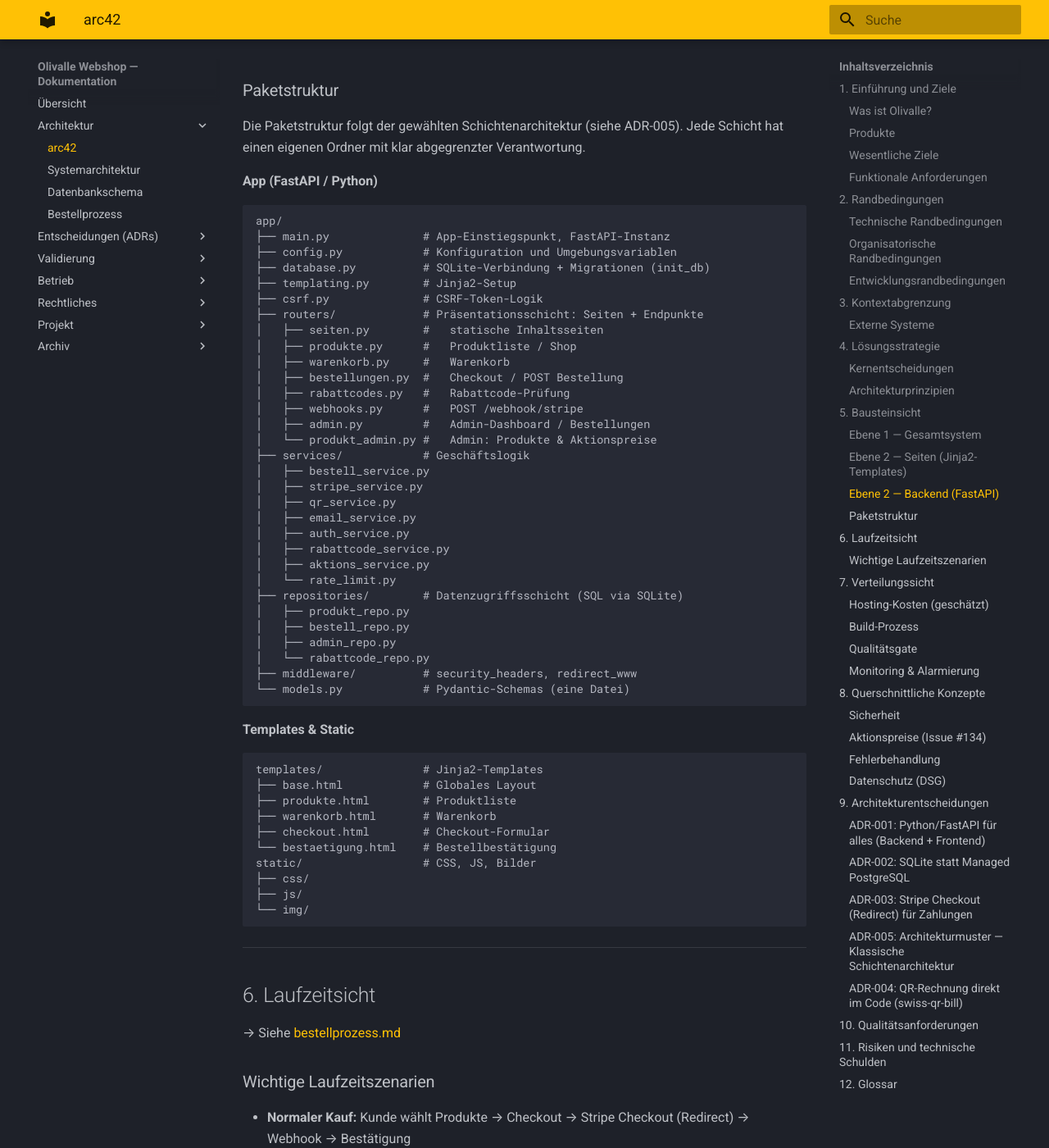
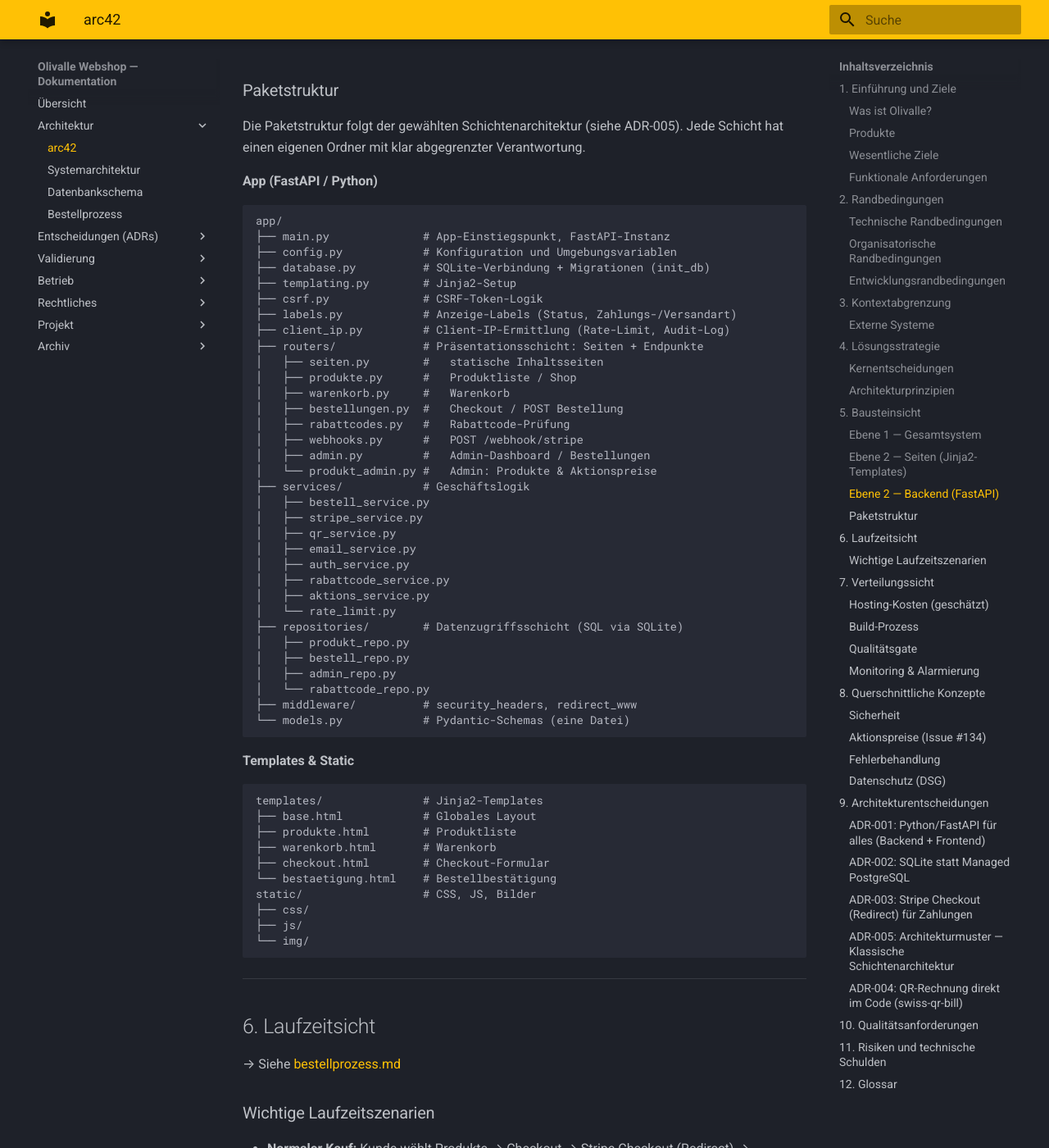
Before and after one commit to konstantinniedermann/olivalle-webshop, an MkDocs documentation site: the page built from docs/arc42.md, in a window 1280 px wide and 1400 px high, scrolled down 4785 px. Shown: the whole window at 82% size. Built offline with MkDocs 1.6.1 and Material for MkDocs 9.7.7, drawn with Linux system fonts in a browser that asks for light colours.

Commit message:
docs: Code-Review-Fixes — Enum-Werte korrigieren, Site-Link + Paketbaum ergänzen
- datenbankschema: status/zahlungsart/versandart auf echte Code-Werte
- adr-backup-strategie: Spec-Link auf GitHub-URL (Site-Exclude)
- arc42: labels.py + client_ip.py im Paketbaum

Co-Authored-By: Claude Opus 4.8 (1M context) <noreply@anthropic.com>

```diff
--- a/docs/arc42.md
+++ b/docs/arc42.md
@@ -142,6 +142,8 @@ app/
 ├── database.py          # SQLite-Verbindung + Migrationen (init_db)
 ├── templating.py        # Jinja2-Setup
 ├── csrf.py              # CSRF-Token-Logik
+├── labels.py            # Anzeige-Labels (Status, Zahlungs-/Versandart)
+├── client_ip.py         # Client-IP-Ermittlung (Rate-Limit, Audit-Log)
 ├── routers/             # Präsentationsschicht: Seiten + Endpunkte
 │   ├── seiten.py        #   statische Inhaltsseiten
 │   ├── produkte.py      #   Produktliste / Shop
```
Also changed, not shown: docs/adr-backup-strategie.md (+1 -1 lines), docs/datenbankschema.md (+3 -3 lines).
